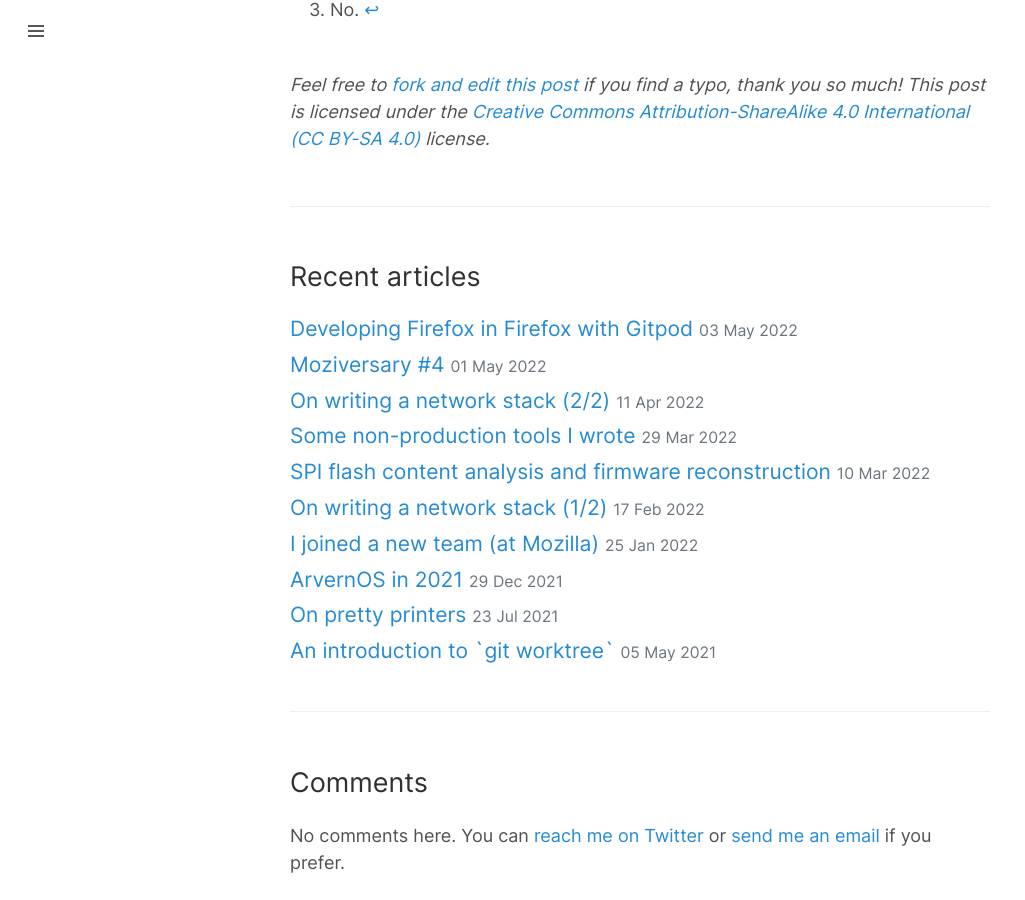
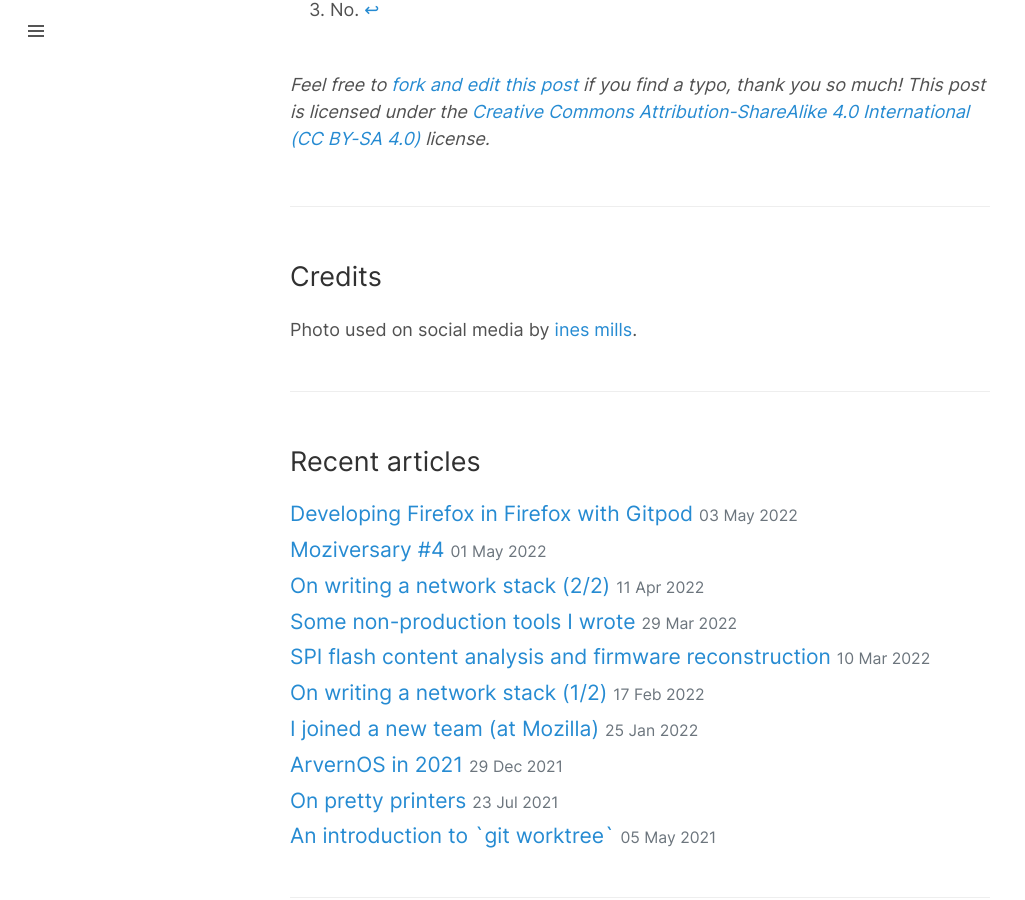
Before and after one commit to willdurand/willdurand.github.io, a Jekyll site: the page built from _posts/2022-06-21-deep-dive-into-containers.md, in a window 1280 px wide and 900 px high, scrolled down 5712 px. Shown: the whole window, without its empty margins (0-1025 px from the left). Built offline with Jekyll 4.4.1, drawn with Linux system fonts in a browser that asks for light colours.

Commit message:
add credits

````diff
--- a/_posts/2022-06-21-deep-dive-into-containers.md
+++ b/_posts/2022-06-21-deep-dive-into-containers.md
@@ -5,6 +5,7 @@ location: "Freiburg, Germany"
 image: /images/posts/2022/06/containers-social.webp
 mastodon_id:
 tweet_id:
+credits: Photo used on social media by [ines mills](https://unsplash.com/@inesmills).
 ---
 
 It (almost) all started with [this talk from Liz Rice][containers-go] that I
@@ -87,8 +88,7 @@ gitpod  44488  Sl    22:01   \_ yacr --log-format json --log /home/gitpod/.run/y
 ```
 
 When we ask the shim to start the container using the HTTP API, it invokes the
-runtime again to start the container. At this point, the container process (`sh
-/hello-loop.sh` in this example) should be running under the `yacs` (subreaper)
+runtime again to start the container. At this point, the container process (`sh /hello-loop.sh` in this example) should be running under the `yacs` (subreaper)
 process (see `ps` output below).
 
 ```console
````
